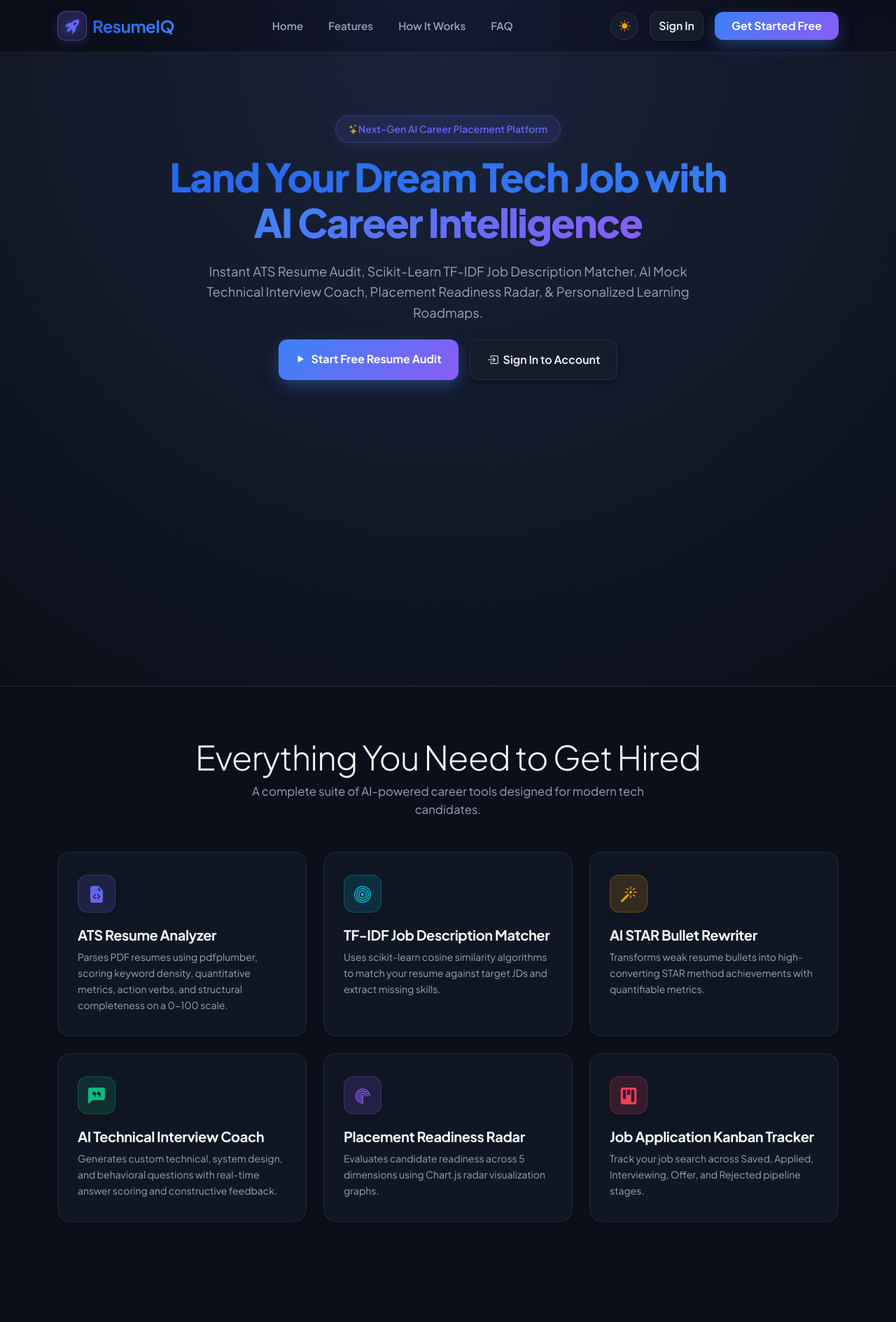
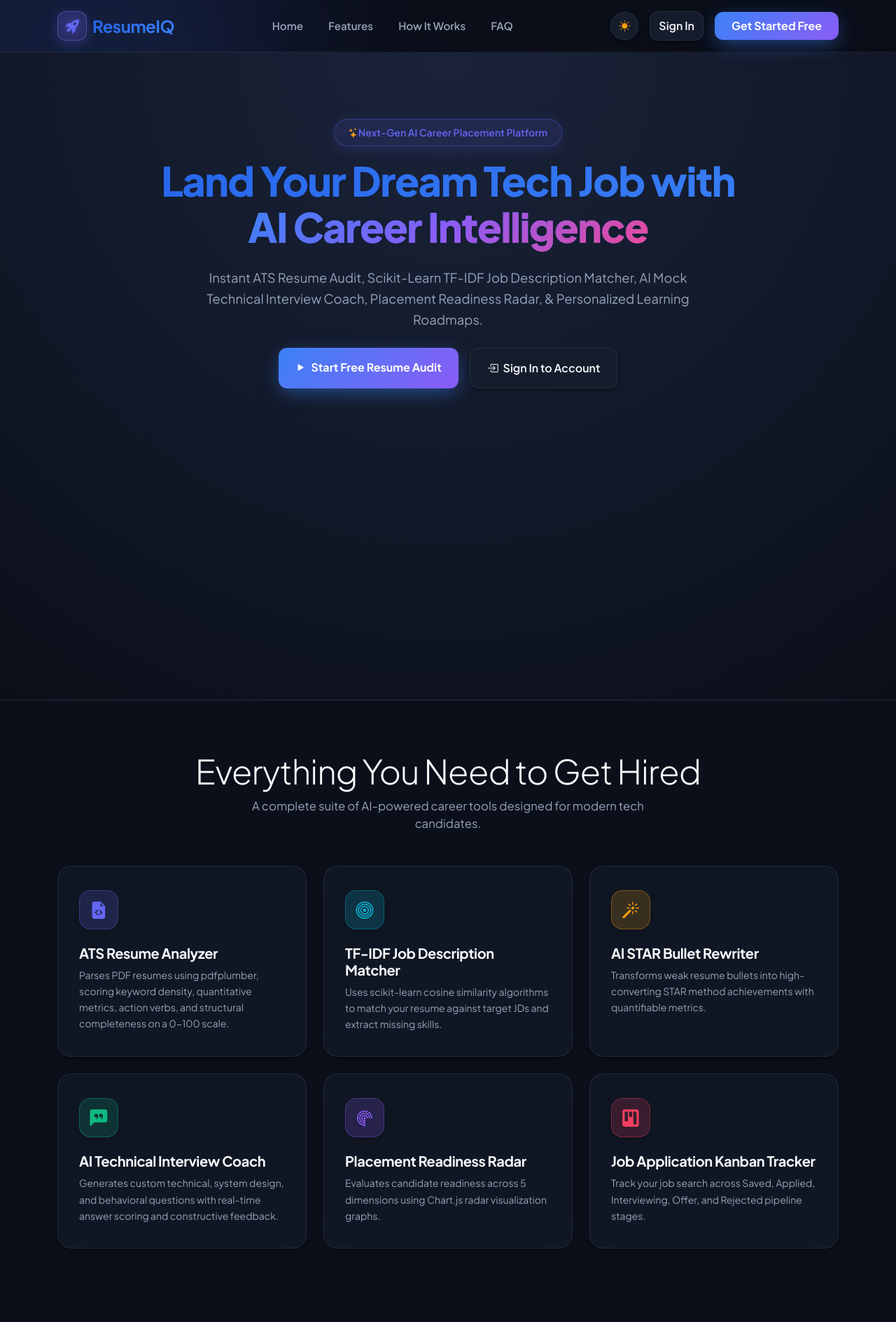
Before and after one commit to Kashyap-Chaudhari/ResumeIQ, a Django app: template templates/core/landing.html in a window 1280 px wide. Shown: the top 1889 px of the page at 70% size. Run offline with Django 5.2, Linux system fonts and the light colour scheme; the template is opened without the code that fills it, so the values that code supplies are empty.

Commit message:
Add dynamic background particles, glowing ambient orbs, and hover shimmer card borders to landing page

```diff
--- a/templates/core/landing.html
+++ b/templates/core/landing.html
@@ -38,10 +38,82 @@
       height: 100vh;
       pointer-events: none;
       z-index: 0;
-      background-image:
-        radial-gradient(circle at 50% 0%, var(--accent-indigo-glow, rgba(99, 102, 241, 0.15)) 0%, transparent 50%),
-        radial-gradient(circle at 100% 50%, rgba(139, 92, 246, 0.1) 0%, transparent 40%),
-        radial-gradient(circle at 0% 80%, rgba(6, 182, 212, 0.08) 0%, transparent 40%);
+      overflow: hidden;
+    }
+
+    .ambient-orb {
+      position: absolute;
+      border-radius: 50%;
+      filter: blur(100px);
+      opacity: var(--blob-opacity, 0.25);
+      animation: orbPulse 8s ease-in-out infinite alternate;
+    }
+
+    .orb-1 {
+      width: 500px;
+      height: 500px;
+      background: radial-gradient(circle, #3B82F6 0%, #4F46E5 100%);
+      top: -120px;
+      left: -120px;
+    }
+
+    .orb-2 {
+      width: 550px;
+      height: 550px;
+      background: radial-gradient(circle, #8B5CF6 0%, #6366F1 100%);
+      top: 35%;
+      right: -150px;
+      animation-delay: -4s;
+    }
+
+    .orb-3 {
+      width: 400px;
+      height: 400px;
+      background: radial-gradient(circle, #06B6D4 0%, #3B82F6 100%);
+      bottom: -100px;
+      left: -100px;
+      opacity: 0.18;
+    }
+
+    .orb-4 {
+      width: 350px;
+      height: 350px;
+      background: radial-gradient(circle, #EC4899 0%, #8B5CF6 100%);
+      bottom: 20%;
+      left: 45%;
+      opacity: 0.12;
+      animation-delay: -2s;
+    }
+
+    @keyframes orbPulse {
+      0% { transform: scale(1) translateY(0); opacity: 0.2; }
+      100% { transform: scale(1.18) translateY(-25px); opacity: 0.35; }
+    }
+
+    /* Floating Background Particles */
+    .particles-container {
+      position: fixed;
+      top: 0;
+      left: 0;
+      width: 100vw;
+      height: 100vh;
+      pointer-events: none;
+      z-index: 0;
+    }
+
+    .particle {
+      position: absolute;
+      background: rgba(99, 102, 241, 0.35);
+      border-radius: 50%;
+      pointer-events: none;
+      animation: floatParticle 14s linear infinite;
+    }
+
+    @keyframes floatParticle {
+      0% { transform: translateY(100vh) scale(0); opacity: 0; }
+      20% { opacity: 0.7; }
+      80% { opacity: 0.7; }
+      100% { transform: translateY(-10vh) scale(1.3); opacity: 0; }
     }
 
     .saas-grid-pattern {
@@ -54,8 +126,8 @@
       z-index: 0;
       background-image: linear-gradient(var(--border-color) 1px, transparent 1px),
                         linear-gradient(90deg, var(--border-color) 1px, transparent 1px);
-      background-size: 50px 50px;
-      opacity: 0.4;
+      background-size: 45px 45px;
+      opacity: 0.45;
     }
 
     /* Top Navigation Bar */
@@ -79,13 +151,13 @@
       display: flex;
       align-items: center;
       justify-content: center;
-      box-shadow: 0 4px 15px rgba(99, 102, 241, 0.2);
+      box-shadow: 0 4px 18px rgba(99, 102, 241, 0.3);
     }
 
     .brand-logo-box i {
       font-size: 20px;
       color: #6366F1;
-      filter: drop-shadow(0 0 6px rgba(99, 102, 241, 0.5));
+      filter: drop-shadow(0 0 8px rgba(99, 102, 241, 0.6));
     }
 
     .nav-link-custom {
@@ -105,7 +177,7 @@
 
     /* Hero Section */
     .hero-section {
-      padding: 90px 0 70px;
+      padding: 95px 0 75px;
       position: relative;
       z-index: 1;
     }
@@ -115,17 +187,36 @@
       align-items: center;
       background: rgba(99, 102, 241, 0.12);
       color: #6366F1;
-      border: 1px solid rgba(99, 102, 241, 0.3);
-      padding: 8px 18px;
+      border: 1px solid rgba(99, 102, 241, 0.35);
+      padding: 8px 20px;
       border-radius: 30px;
       font-size: 0.88rem;
       font-weight: 600;
-      box-shadow: 0 4px 15px rgba(99, 102, 241, 0.12);
+      box-shadow: 0 4px 20px rgba(99, 102, 241, 0.2);
+      position: relative;
+      overflow: hidden;
+    }
+
+    .hero-badge::after {
+      content: '';
+      position: absolute;
+      top: -50%;
+      left: -50%;
+      width: 200%;
+      height: 200%;
+      background: linear-gradient(60deg, transparent, rgba(255, 255, 255, 0.15), transparent);
+      transform: rotate(30deg);
+      animation: shimmerBadge 4s infinite;
+    }
+
+    @keyframes shimmerBadge {
+      0% { transform: translateX(-100%) rotate(30deg); }
+      30%, 100% { transform: translateX(100%) rotate(30deg); }
     }
 
     .hero-title {
       color: var(--text-primary);
-      font-size: 3.5rem;
+      font-size: 3.6rem;
       font-weight: 800;
       letter-spacing: -1.5px;
       line-height: 1.15;
@@ -139,9 +230,9 @@
 
     .hero-subtitle {
       color: var(--text-secondary);
-      max-width: 740px;
+      max-width: 750px;
       font-size: 1.15rem;
-      line-height: 1.6;
+      line-height: 1.65;
     }
 
     /* Buttons matching Login Page */
@@ -151,13 +242,13 @@
       font-weight: 700;
       border: none;
       border-radius: 12px;
-      box-shadow: 0 8px 25px -4px rgba(59, 130, 246, 0.5);
+      box-shadow: 0 8px 28px -4px rgba(59, 130, 246, 0.55);
       transition: all 0.3s cubic-bezier(0.4, 0, 0.2, 1);
     }
 
     .btn-hero-primary:hover {
-      transform: translateY(-2px);
-      box-shadow: 0 12px 32px -4px rgba(139, 92, 246, 0.6);
+      transform: translateY(-3px);
+      box-shadow: 0 14px 35px -4px rgba(139, 92, 246, 0.65);
       color: #FFFFFF !important;
       filter: brightness(1.08);
     }
@@ -210,46 +302,72 @@
       backdrop-filter: blur(16px);
       -webkit-backdrop-filter: blur(16px);
       border: 1px solid var(--border-color);
-      border-radius: 18px;
-      padding: 32px 28px;
-      transition: all 0.3s cubic-bezier(0.4, 0, 0.2, 1);
+      border-radius: 20px;
+      padding: 34px 30px;
+      transition: all 0.35s cubic-bezier(0.4, 0, 0.2, 1);
       position: relative;
       overflow: hidden;
       box-shadow: var(--shadow-sm);
     }
 
+    .feature-card::before {
+      content: '';
+      position: absolute;
+      top: 0;
+      left: 0;
+      width: 100%;
+      height: 3px;
+      background: linear-gradient(90deg, #3B82F6 0%, #8B5CF6 100%);
+      opacity: 0;
+      transition: opacity 0.3s ease;
+    }
+
     .feature-card:hover {
       transform: translateY(-8px);
-      border-color: rgba(99, 102, 241, 0.4);
-      box-shadow: var(--shadow-md), 0 0 25px rgba(99, 102, 241, 0.15);
+      border-color: rgba(99, 102, 241, 0.45);
+      box-shadow: var(--shadow-md), 0 0 30px rgba(99, 102, 241, 0.18);
+    }
+
+    .feature-card:hover::before {
+      opacity: 1;
     }
 
     .feature-icon-box {
-      width: 54px;
-      height: 54px;
-      border-radius: 14px;
+      width: 56px;
+      height: 56px;
+      border-radius: 16px;
       display: flex;
       align-items: center;
       justify-content: center;
-      font-size: 1.5rem;
-      margin-bottom: 20px;
-      box-shadow: 0 8px 20px rgba(0,0,0,0.15);
+      font-size: 1.55rem;
+      margin-bottom: 22px;
+      box-shadow: 0 8px 22px rgba(0,0,0,0.18);
+      transition: transform 0.3s ease;
+    }
+
+    .feature-card:hover .feature-icon-box {
+      transform: scale(1.08);
     }
 
     /* How It Works Steps */
     .step-number-node {
-      width: 70px;
-      height: 70px;
-      border-radius: 20px;
+      width: 72px;
+      height: 72px;
+      border-radius: 22px;
       display: flex;
       align-items: center;
       justify-content: center;
-      font-size: 1.8rem;
+      font-size: 1.85rem;
       font-weight: 800;
-      margin: 0 auto 20px;
-      box-shadow: 0 10px 30px rgba(0,0,0,0.2);
+      margin: 0 auto 22px;
+      box-shadow: 0 10px 30px rgba(0,0,0,0.25);
       position: relative;
       z-index: 2;
+      transition: transform 0.3s ease;
+    }
+
+    .feature-card:hover .step-number-node {
+      transform: scale(1.1) rotate(-3deg);
     }
 
     /* FAQ Accordion */
@@ -313,11 +433,13 @@
       justify-content: center;
       cursor: pointer;
       transition: all 0.2s ease;
+      box-shadow: var(--shadow-sm);
     }
 
     .btn-theme-toggle:hover {
       background: var(--bg-card-hover);
       border-color: rgba(99, 102, 241, 0.3);
+      transform: scale(1.05);
     }
 
     /* Animations */
@@ -337,8 +459,14 @@
 </head>
 <body>
 
-  <!-- Background Overlays -->
-  <div class="saas-bg-overlay"></div>
+  <!-- Background Overlays & Particles -->
+  <div class="saas-bg-overlay">
+    <div class="ambient-orb orb-1"></div>
+    <div class="ambient-orb orb-2"></div>
+    <div class="ambient-orb orb-3"></div>
+    <div class="ambient-orb orb-4"></div>
+  </div>
+  <div class="particles-container" id="particlesContainer"></div>
   <div class="saas-grid-pattern"></div>
 
   <!-- Landing Top Navbar -->
@@ -388,7 +516,7 @@
 
         <h1 class="hero-title mb-4">
           Land Your Dream Tech Job with <br class="d-none d-md-inline">
-          <span style="background: linear-gradient(135deg, #3B82F6 0%, #8B5CF6 100%); -webkit-background-clip: text; background-clip: text; -webkit-text-fill-color: transparent;">AI Career Intelligence</span>
+          <span style="background: linear-gradient(135deg, #3B82F6 0%, #8B5CF6 50%, #EC4899 100%); -webkit-background-clip: text; background-clip: text; -webkit-text-fill-color: transparent;">AI Career Intelligence</span>
         </h1>
 
         <p class="hero-subtitle mx-auto mb-4">
@@ -467,7 +595,7 @@
         <!-- Feature 1 -->
         <div class="col-md-6 col-lg-4">
           <div class="feature-card h-100">
-            <div class="feature-icon-box" style="background: rgba(99, 102, 241, 0.15); color: #6366F1; border: 1px solid rgba(99, 102, 241, 0.3);">
+            <div class="feature-icon-box" style="background: rgba(99, 102, 241, 0.18); color: #6366F1; border: 1px solid rgba(99, 102, 241, 0.35);">
               <i class="bi bi-file-earmark-code-fill"></i>
             </div>
             <h5 class="fw-bold mb-2" style="color: var(--text-primary);">ATS Resume Analyzer</h5>
@@ -478,7 +606,7 @@
         <!-- Feature 2 -->
         <div class="col-md-6 col-lg-4">
           <div class="feature-card h-100">
-            <div class="feature-icon-box" style="background: rgba(6, 182, 212, 0.15); color: #06B6D4; border: 1px solid rgba(6, 182, 212, 0.3);">
+            <div class="feature-icon-box" style="background: rgba(6, 182, 212, 0.18); color: #06B6D4; border: 1px solid rgba(6, 182, 212, 0.35);">
               <i class="bi bi-bullseye"></i>
             </div>
             <h5 class="fw-bold mb-2" style="color: var(--text-primary);">TF-IDF Job Description Matcher</h5>
@@ -489,7 +617,7 @@
         <!-- Feature 3 -->
         <div class="col-md-6 col-lg-4">
           <div class="feature-card h-100">
-            <div class="feature-icon-box" style="background: rgba(245, 158, 11, 0.15); color: #F59E0B; border: 1px solid rgba(245, 158, 11, 0.3);">
+            <div class="feature-icon-box" style="background: rgba(245, 158, 11, 0.18); color: #F59E0B; border: 1px solid rgba(245, 158, 11, 0.35);">
               <i class="bi bi-magic"></i>
             </div>
             <h5 class="fw-bold mb-2" style="color: var(--text-primary);">AI STAR Bullet Rewriter</h5>
@@ -500,7 +628,7 @@
         <!-- Feature 4 -->
         <div class="col-md-6 col-lg-4">
           <div class="feature-card h-100">
-            <div class="feature-icon-box" style="background: rgba(16, 185, 129, 0.15); color: #10B981; border: 1px solid rgba(16, 185, 129, 0.3);">
+            <div class="feature-icon-box" style="background: rgba(16, 185, 129, 0.18); color: #10B981; border: 1px solid rgba(16, 185, 129, 0.35);">
               <i class="bi bi-chat-left-quote-fill"></i>
             </div>
             <h5 class="fw-bold mb-2" style="color: var(--text-primary);">AI Technical Interview Coach</h5>
@@ -511,7 +639,7 @@
         <!-- Feature 5 -->
         <div class="col-md-6 col-lg-4">
           <div class="feature-card h-100">
-            <div class="feature-icon-box" style="background: rgba(139, 92, 246, 0.15); color: #8B5CF6; border: 1px solid rgba(139, 92, 246, 0.3);">
+            <div class="feature-icon-box" style="background: rgba(139, 92, 246, 0.18); color: #8B5CF6; border: 1px solid rgba(139, 92, 246, 0.35);">
               <i class="bi bi-radar"></i>
             </div>
             <h5 class="fw-bold mb-2" style="color: var(--text-primary);">Placement Readiness Radar</h5>
@@ -522,7 +650,7 @@
         <!-- Feature 6 -->
         <div class="col-md-6 col-lg-4">
           <div class="feature-card h-100">
-            <div class="feature-icon-box" style="background: rgba(244, 63, 94, 0.15); color: #F43F5E; border: 1px solid rgba(244, 63, 94, 0.3);">
+            <div class="feature-icon-box" style="background: rgba(244, 63, 94, 0.18); color: #F43F5E; border: 1px solid rgba(244, 63, 94, 0.35);">
               <i class="bi bi-kanban-fill"></i>
             </div>
             <h5 class="fw-bold mb-2" style="color: var(--text-primary);">Job Application Kanban Tracker</h5>
@@ -637,6 +765,22 @@
     }
 
     document.addEventListener('DOMContentLoaded', function() {
+        // Floating particles generator
+        const container = document.getElementById('particlesContainer');
+        if (container) {
+            for (let i = 0; i < 20; i++) {
+                const particle = document.createElement('div');
+                particle.className = 'particle';
+                const size = Math.random() * 4 + 2;
+                particle.style.width = `${size}px`;
+                particle.style.height = `${size}px`;
+                particle.style.left = `${Math.random() * 100}%`;
+                particle.style.animationDuration = `${Math.random() * 10 + 10}s`;
+                particle.style.animationDelay = `${Math.random() * 6}s`;
+                container.appendChild(particle);
+            }
+        }
+
         const savedTheme = localStorage.getItem('resumeiq_theme');
         if (savedTheme) {
             document.documentElement.setAttribute('data-theme', savedTheme);
```
Also changed, not shown: other parts of templates/core/landing.html (+19 -16 lines).
